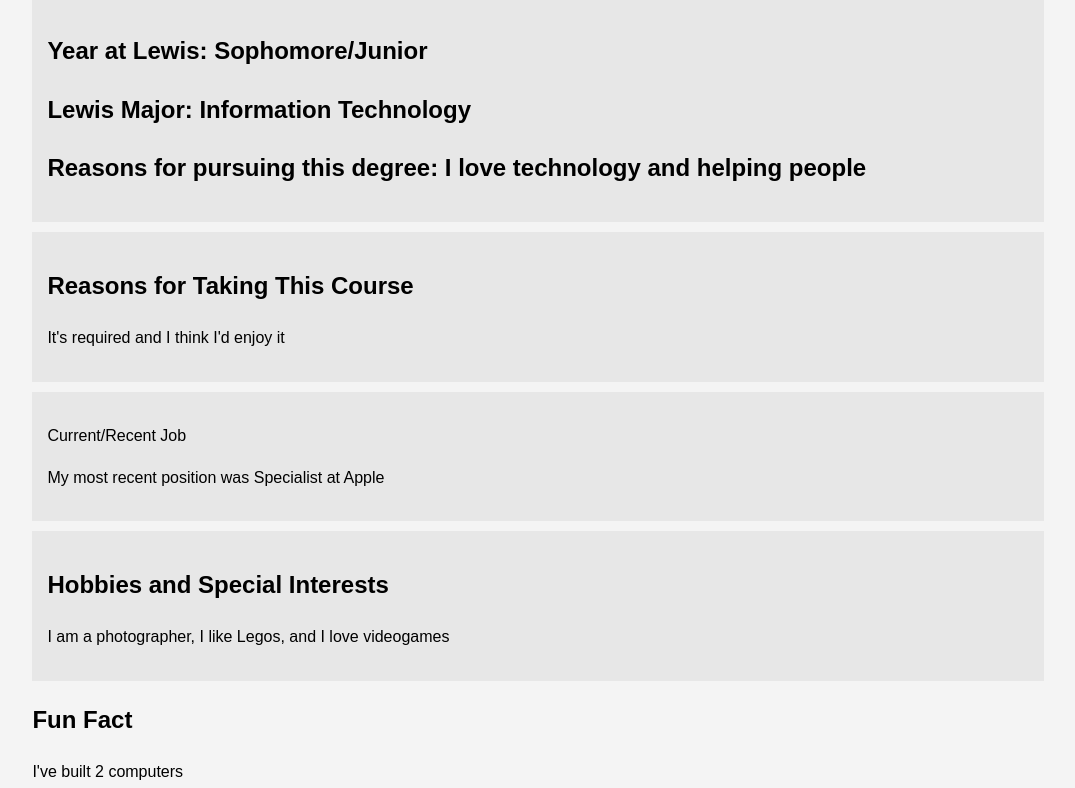
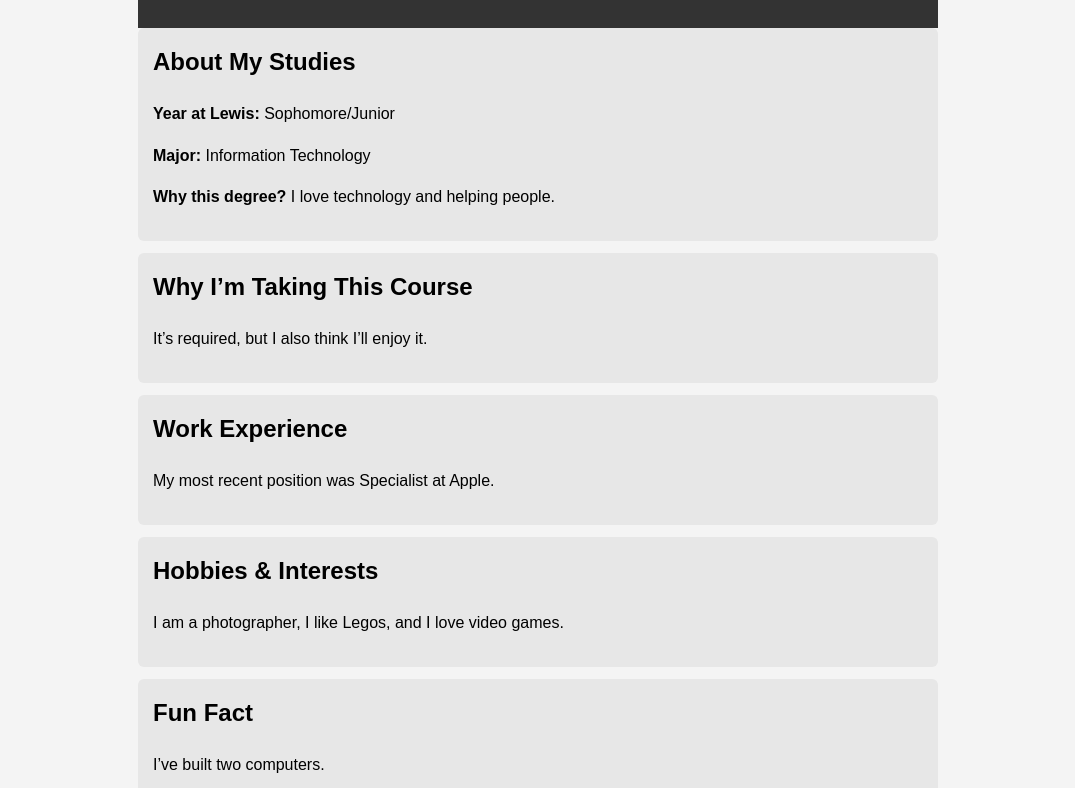
Before and after one commit to Colour-cr3/Me, a plain HTML site: page index.html in a window 1280 px wide. Shown: the part 153-941 px from the top of the page, without its empty margins (102-1177 px from the left). Drawn offline with Linux system fonts and the light colour scheme.

Commit message:
Update index.html

```diff
--- a/index.html
+++ b/index.html
@@ -1,64 +1,72 @@
 <!DOCTYPE html>
-<html>
+<html lang="en">
 <head>
-    <title>About Me</title>
+    <meta charset="UTF-8">
+    <meta name="viewport" content="width=device-width, initial-scale=1.0">
+    <title>About Me - Patrick O'Connor</title>
     <style>
         body {
             font-family: Arial, sans-serif;
             background-color: #f4f4f4;
             line-height: 1.6;
+            margin: 0;
+            padding: 0;
         }
         .container {
-            width: 80%;
+            width: 90%;
+            max-width: 800px;
             margin: auto;
-            overflow: hidden;
+            padding: 10px;
         }
-        .main-info {
+        header {
             background: #333;
             color: #fff;
             padding: 20px;
+            text-align: center;
         }
-        .main-info h1 {
-            margin: 0;
-        }
-        .hobbies, .lewis, .course, .job {
+        section {
             background: #e7e7e7;
             padding: 15px;
-            margin-bottom: 10px;
+            margin-bottom: 12px;
+            border-radius: 6px;
+        }
+        h1, h2 {
+            margin-top: 0;
         }
     </style>
 </head>
 <body>
     <div class="container">
-        <header class="main-info">
+        <header>
             <h1>Patrick O'Connor</h1>
-            <h1>Preferred Name: Patrick</h1>
+            <h2>Preferred Name: Patrick</h2>
         </header>
 
-        <section class="lewis">
-			<h2>Year at Lewis: Sophomore/Junior</h2>
-			<h2>Lewis Major: Information Technology</h2>
-			<h2>Reasons for pursuing this degree: I love technology and helping people</h2>
+        <section>
+            <h2>About My Studies</h2>
+            <p><strong>Year at Lewis:</strong> Sophomore/Junior</p>
+            <p><strong>Major:</strong> Information Technology</p>
+            <p><strong>Why this degree?</strong> I love technology and helping people.</p>
         </section>
 
-		<section class="course">
-            <h2>Reasons for Taking This Course</h2>
-            <p>It's required and I think I'd enjoy it</p>
+        <section>
+            <h2>Why I’m Taking This Course</h2>
+            <p>It’s required, but I also think I’ll enjoy it.</p>
         </section>
 
-		<section class="job">
-            <p>Current/Recent Job</p>
-			<p>My most recent position was Specialist at Apple</p>
+        <section>
+            <h2>Work Experience</h2>
+            <p>My most recent position was Specialist at Apple.</p>
         </section>
 
-        <section class="hobbies">
-            <h2>Hobbies and Special Interests</h2>
-            <p>I am a photographer, I like Legos, and I love videogames</p>
+        <section>
+            <h2>Hobbies & Interests</h2>
+            <p>I am a photographer, I like Legos, and I love video games.</p>
         </section>
 
-        <section class="fun-fact">
+        <section>
             <h2>Fun Fact</h2>
-            <p>I've built 2 computers</p>
+            <p>I’ve built two computers.</p>
         </section>
     </div>
 </body>
```
